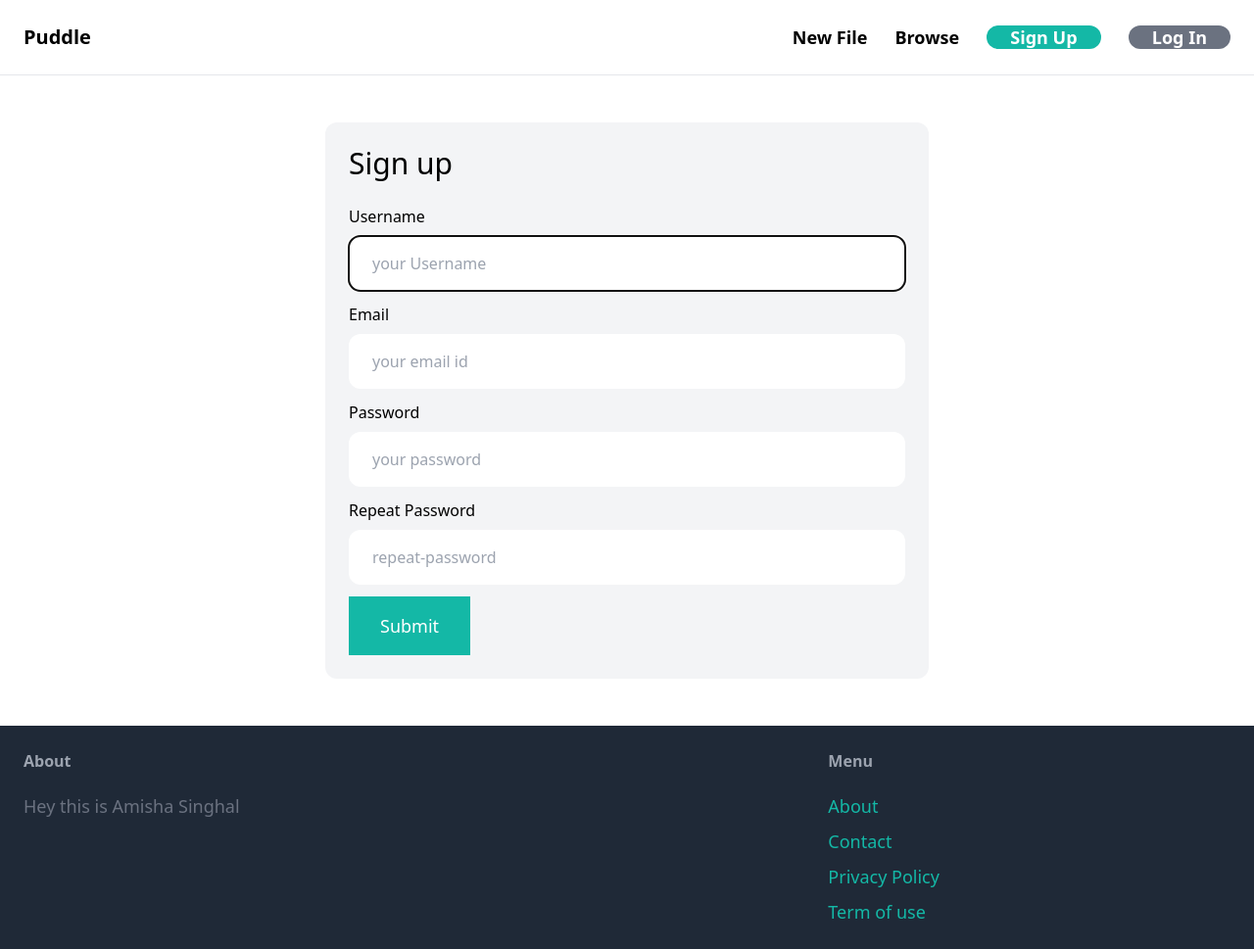
After one commit to amisinghal/Online-Marketplace, a Django app: page /signup/ in a window 1280 px wide. The commit adds this page. Shown: the whole page at 98% size. Run offline with Django 5.2, Linux system fonts and the light colour scheme; some libraries are stand-ins or nearby versions.

Commit message:
Signup user

```diff
--- /dev/null
+++ b/core/forms.py
@@ -0,0 +1,32 @@
+from django import forms
+from django.contrib.auth.forms import UserCreationForm
+from django.contrib.auth.models import User
+
+class SignupForm(UserCreationForm):
+    class Meta:
+        model=User
+        fields= ('username', 'email', 'password1', 'password2')
+
+    username= forms.CharField(widget=forms.TextInput(attrs={
+        'placeholder': 'your Username',
+        'class': 'w-full py-4 px-6 rounded-xl'
+
+    }))
+
+    email= forms.CharField(widget=forms.TextInput(attrs={
+        'placeholder': 'your email id',
+        'class': 'w-full py-4 px-6 rounded-xl'
+
+    }))
+
+    password1= forms.CharField(widget=forms.PasswordInput(attrs={
+        'placeholder': 'your password',
+        'class': 'w-full py-4 px-6 rounded-xl'
+
+    }))
+
+    password2= forms.CharField(widget=forms.PasswordInput(attrs={
+        'placeholder': 'repeat-password',
+        'class': 'w-full py-4 px-6 rounded-xl'
+
+    }))
--- a/core/templates/core/base.html
+++ b/core/templates/core/base.html
@@ -15,7 +15,7 @@
                 <a href="#" class="text-lg font-semibold hover:text-gray-500"> New File</a>
                 <a href="#" class="text-lg font-semibold hover:text-gray-500"> Browse</a>
 
-                <a href="#" class="px-6 py3 text-lg font-semibold bg-teal-500 text-white rounded-xl hover:bg-teal-700">Sign Up</a>
+                <a href="{% url 'core:signup' %}" class="px-6 py3 text-lg font-semibold bg-teal-500 text-white rounded-xl hover:bg-teal-700">Sign Up</a>
                 <a href="#" class="px-6 py3 text-lg font-semibold bg-gray-500 text-white rounded-xl hover:bg-gray-700">Log In</a>
             </div>
         </nav>
@@ -35,7 +35,7 @@
                 <h3 class="mb-5 font-semibold text-gray-400">Menu</h3>
                 <ul class="space-y-2">
                     <li><a href="#" class="text-lg text-teal-500 hover:text-teal-700">About</a></li>
-                    <li><a href="{%url 'contact' %}" class="text-lg text-teal-500 hover:text-teal-700">Contact</a></li>
+                    <li><a href="{%url 'core:contact' %}" class="text-lg text-teal-500 hover:text-teal-700">Contact</a></li>
                     <li><a href="#" class="text-lg text-teal-500 hover:text-teal-700">Privacy Policy</a></li>
                     <li><a href="#" class="text-lg text-teal-500 hover:text-teal-700">Term of use</a></li>
                 </ul>
--- /dev/null
+++ b/core/templates/core/signup.html
@@ -0,0 +1,46 @@
+{% extends 'core/base.html' %}
+
+{%block title %} Sign up {% endblock %}
+
+{% block content %}
+
+<div class="w-1/2 my-6 mx-auto p-6 bg-gray-100 rounded-xl">
+    <h1 class="mb-6 text-3xl">Sign up</h1>
+<!-- csrf token in DJANGO is to prevent fraud websites to access this signup form -->
+    <form method="post" action=".">
+        {% csrf_token%}
+
+    <div class="mb-3">
+        <label class="inline-block mb-2"> Username</label><br>
+        {{form.username}}
+    </div>
+
+    <div class="mb-3">
+        <label class="inline-block mb-2"> Email</label><br>
+        {{form.email}}
+    </div>
+
+    <div class="mb-3">
+        <label class="inline-block mb-2"> Password</label><br>
+        {{form.password1}}
+    </div>
+
+    <div class="mb-3">
+        <label class="inline-block mb-2"> Repeat Password</label><br>
+        {{form.password2}}
+    </div>
+
+    {% if form.errors or form.non_field_errors %}
+        <div class="mb-3 p-6 bg-red-100 rounded-xl">
+            {% for field in form %}
+                {{ field.errors }}
+            {% endfor %}
+            {{ form.non_field_errors }}
+        </div>
+    {% endif %}
+
+    <button class="py-4 px-8 text-lg bg-teal-500 hover:bg-teal-700 rounded-wl text-white "> Submit</button>
+    </form>
+</div>
+
+{% endblock %}
--- /dev/null
+++ b/core/urls.py
@@ -0,0 +1,11 @@
+from django.urls import path
+
+from . import views
+
+app_name= 'core'
+
+urlpatterns=[
+    path('', views.index, name='index'),
+    path('contact/',views.contact, name='contact'),
+    path('signup/', views.signup, name='signup')
+]
--- a/core/views.py
+++ b/core/views.py
@@ -1,9 +1,14 @@
-from django.shortcuts import render
 
-from item.models import Category, Item
 # Create your views here.
 # request= info about the browswer, ip address and the api request type get or post
 # loading the templates/core here, templates are automatically located by django in the installed apps under settigns.py
+
+from django.shortcuts import render, redirect
+
+from item.models import Category, Item
+
+from .forms import SignupForm
+
 def index(request):
     items= Item.objects.filter(is_sold=False)[0:6]
     categories= Category.objects.all()
@@ -11,3 +16,16 @@ def index(request):
 
 def contact(request):
     return render(request, 'core/contact.html')
+
+def signup(request):
+    if request.method=='POST':
+        form= SignupForm(request.POST)
+
+        if form.is_valid():
+            form.save()
+
+            return redirect('/login/')
+    else:
+        form= SignupForm()
+
+    return render(request, 'core/signup.html', {'form': form})
--- a/puddle/urls.py
+++ b/puddle/urls.py
@@ -20,13 +20,10 @@ from django.urls import path, include
 from django.conf import settings
 from django.conf.urls.static import static
 
-from core.views import index, contact
-
 urlpatterns = [
 
     path("admin/", admin.site.urls),
-    path('',index, name='index'),   #leaving the path empty as this is front page
+    path('',include('core.urls')),   #leaving the path empty as this is front page
     path('items/', include('item.urls')),
-    path('contact/',contact, name='contact'),
 ] + static(settings.MEDIA_URL, document_root= settings.MEDIA_ROOT)
 # i added this static
```
